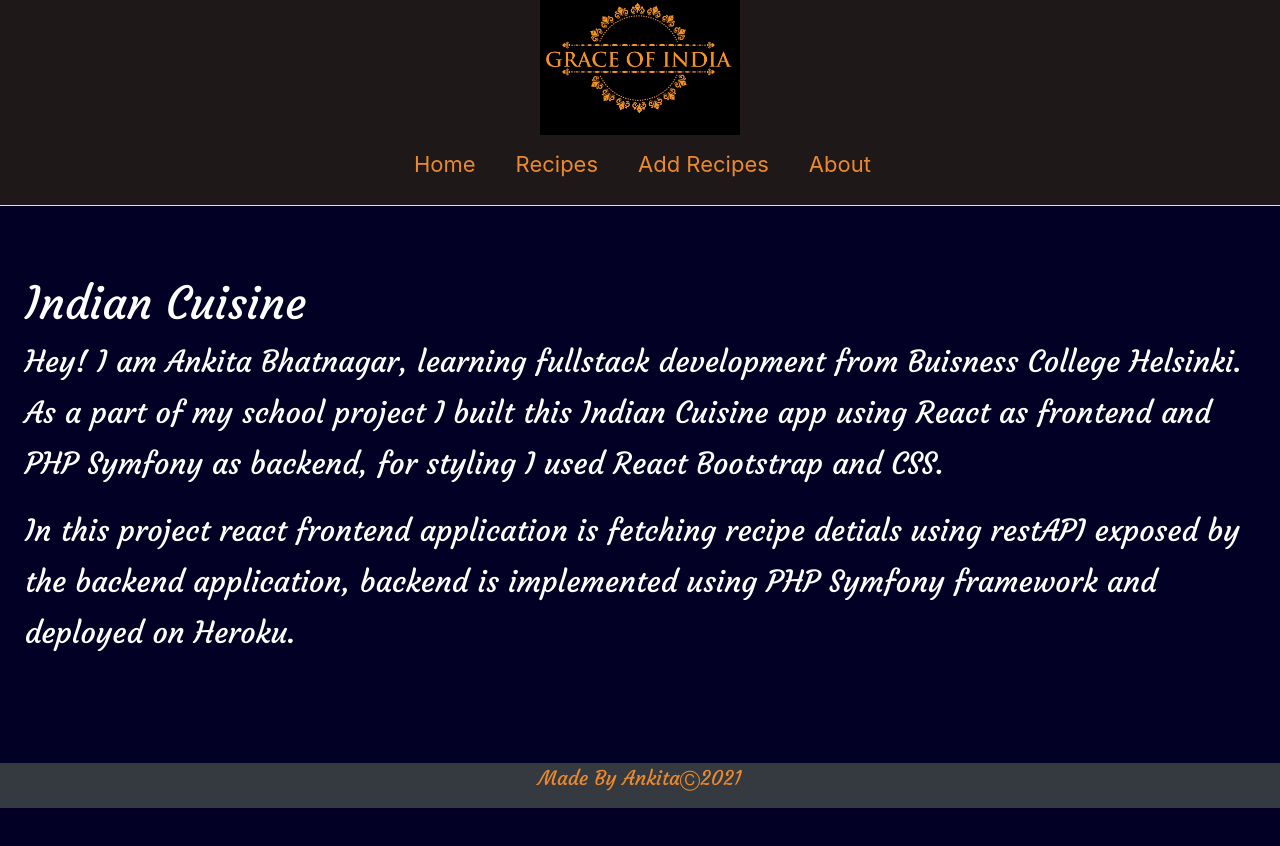
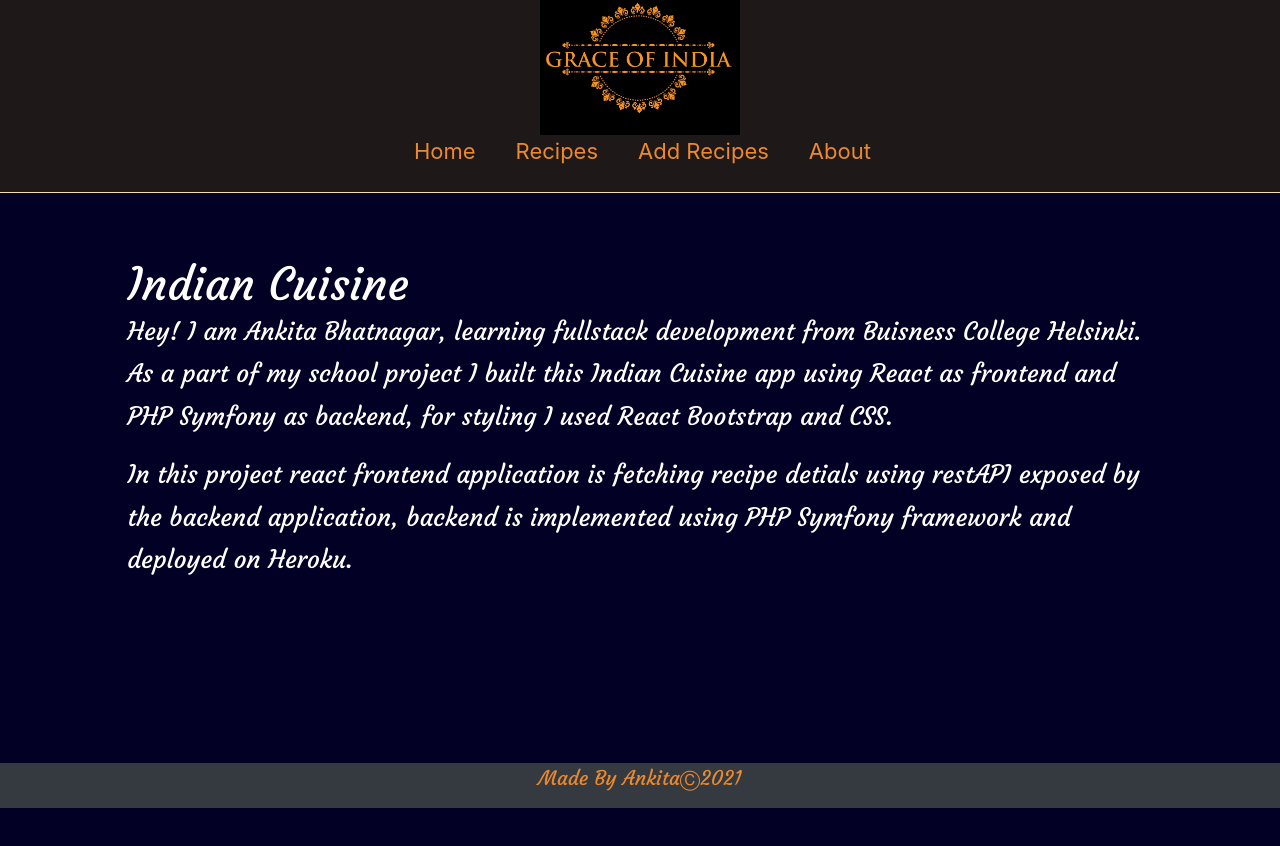
Before and after one commit to ankita-projects/react-cookbook, a React (Create React App) app: page /about in a window 1280 px wide. Shown: the top 846 px of the page. After the commit the page ends 800 px from the top, so only its background shows below. Built offline with nearby package versions, Linux system fonts and the light colour scheme; no server answers.

Commit message:
updating styling in recipeform

```diff
--- a/src/Components/Main/Main.css
+++ b/src/Components/Main/Main.css
@@ -1,11 +1,10 @@
 .container {
   width: 100%;
-
-  min-height: 75vh;
+  min-height: 55vh;
 }
 
 .container * + * {
-  margin-top: 0.4rem;
+  margin-top: 0.001rem;
 }
 
 .buttons {
@@ -19,7 +18,7 @@ p
  {
   color: white;
   font-weight: 200;
-  font-size: 30px;
+  font-size: 25px;
 }
 .form-control{
   margin-top: -0.1rem;
--- a/src/Components/Recipes/RecipesForm.js
+++ b/src/Components/Recipes/RecipesForm.js
@@ -114,11 +114,11 @@ const RecipesForm = () => {
             </div>
           );
         })}
-        <div className="postRecipe">
+di
           <Button type="submit" variant="success" value="Send data">
             Post recipe
           </Button>
-        </div>
+
       </Form>
     </div>
   );
```
Lines whose indentation alone changed are shown as unchanged.
